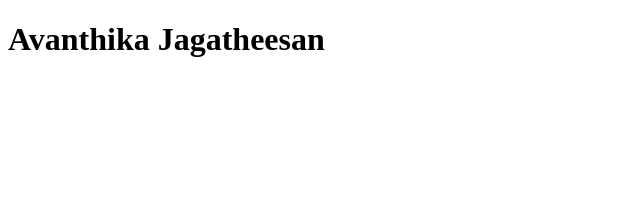
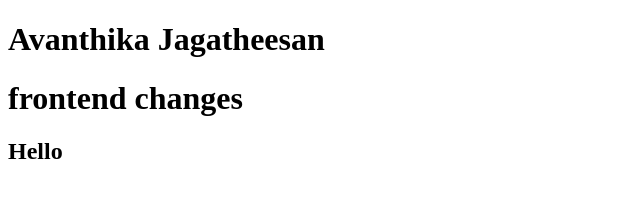
Before and after one commit to Avanthi-13/demo, a plain HTML site: page index.html in a window 1280 px wide. Shown: the whole page, without its empty margins (0-640 px from the left). Drawn offline with Linux system fonts and the light colour scheme.

Commit message:
feat : changes done in frontend

```diff
--- a/index.html
+++ b/index.html
@@ -7,5 +7,7 @@
 </head>
 <body>
     <h1>Avanthika Jagatheesan</h1>
+    <h1>frontend changes</h1>
+    <h2>Hello</h2>
 </body>
 </html>
```
